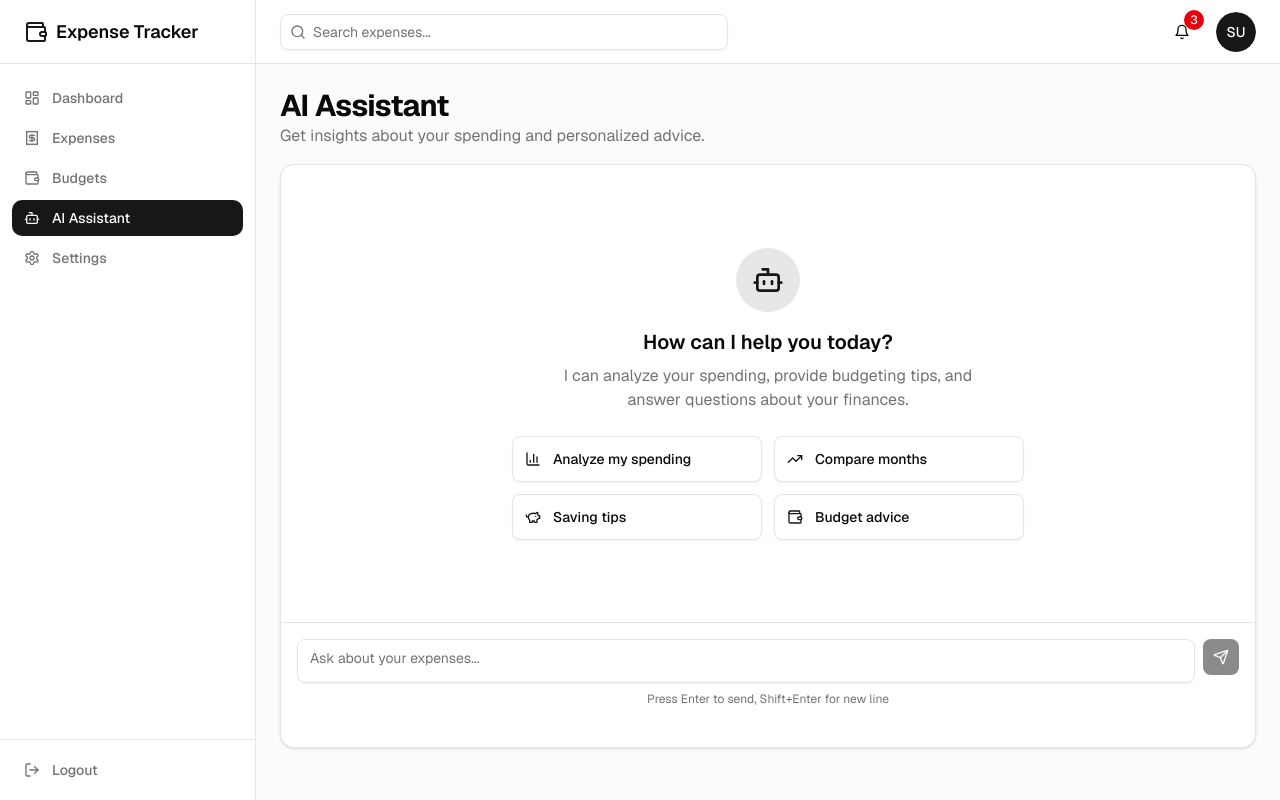
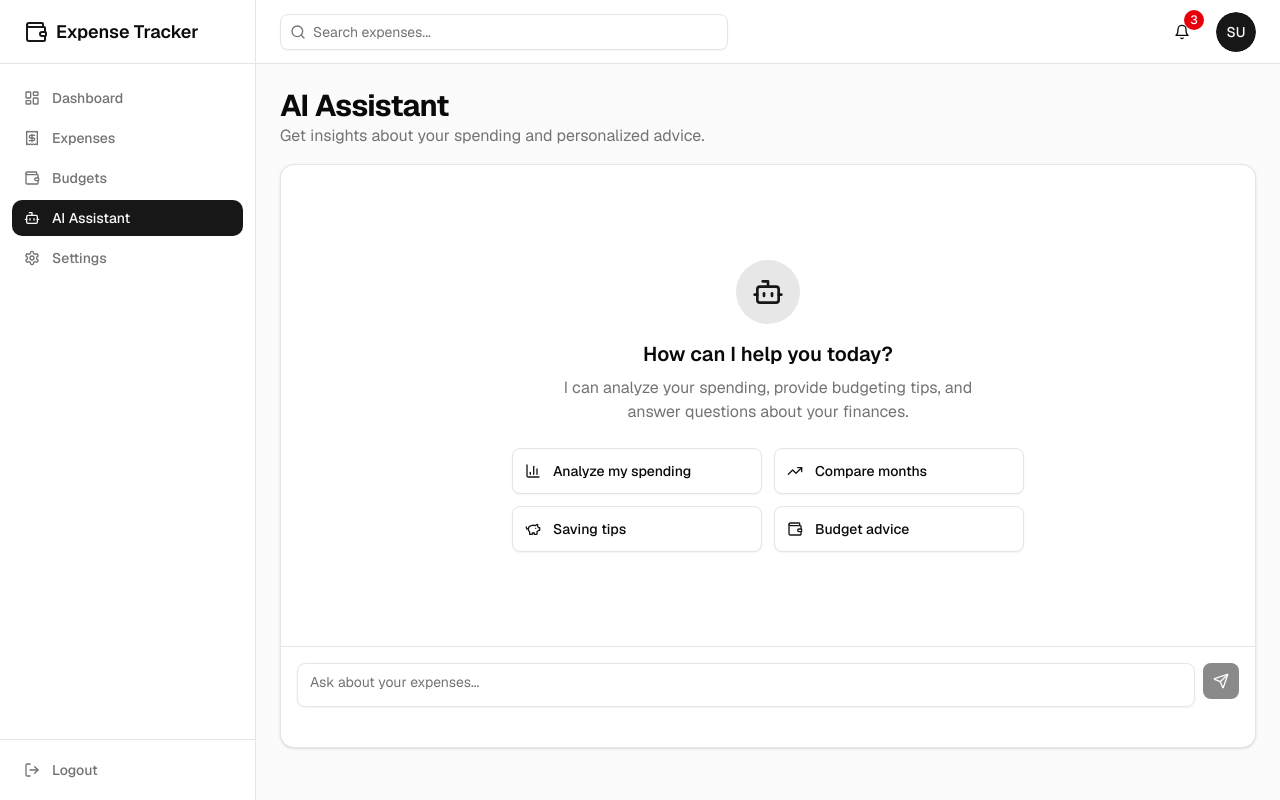
Before and after one commit to JUICEWRLD998/expense-tracker-app, a Next.js app: page /dashboard/ai in a window 1280 px wide. Built offline with nearby package versions, Linux system fonts and the light colour scheme; sample sign-in values are in the browser's storage.

Commit message:
chat section revamped

```diff
--- a/app/dashboard/ai/page.tsx
+++ b/app/dashboard/ai/page.tsx
@@ -255,9 +255,7 @@ export default function AIAssistantPage() {
                   <Send className="h-4 w-4" />
                 </Button>
               </form>
-              <p className="text-xs text-muted-foreground mt-2 text-center">
-                Press Enter to send, Shift+Enter for new line
-              </p>
+
             </div>
           </Card>
         </motion.div>
```
